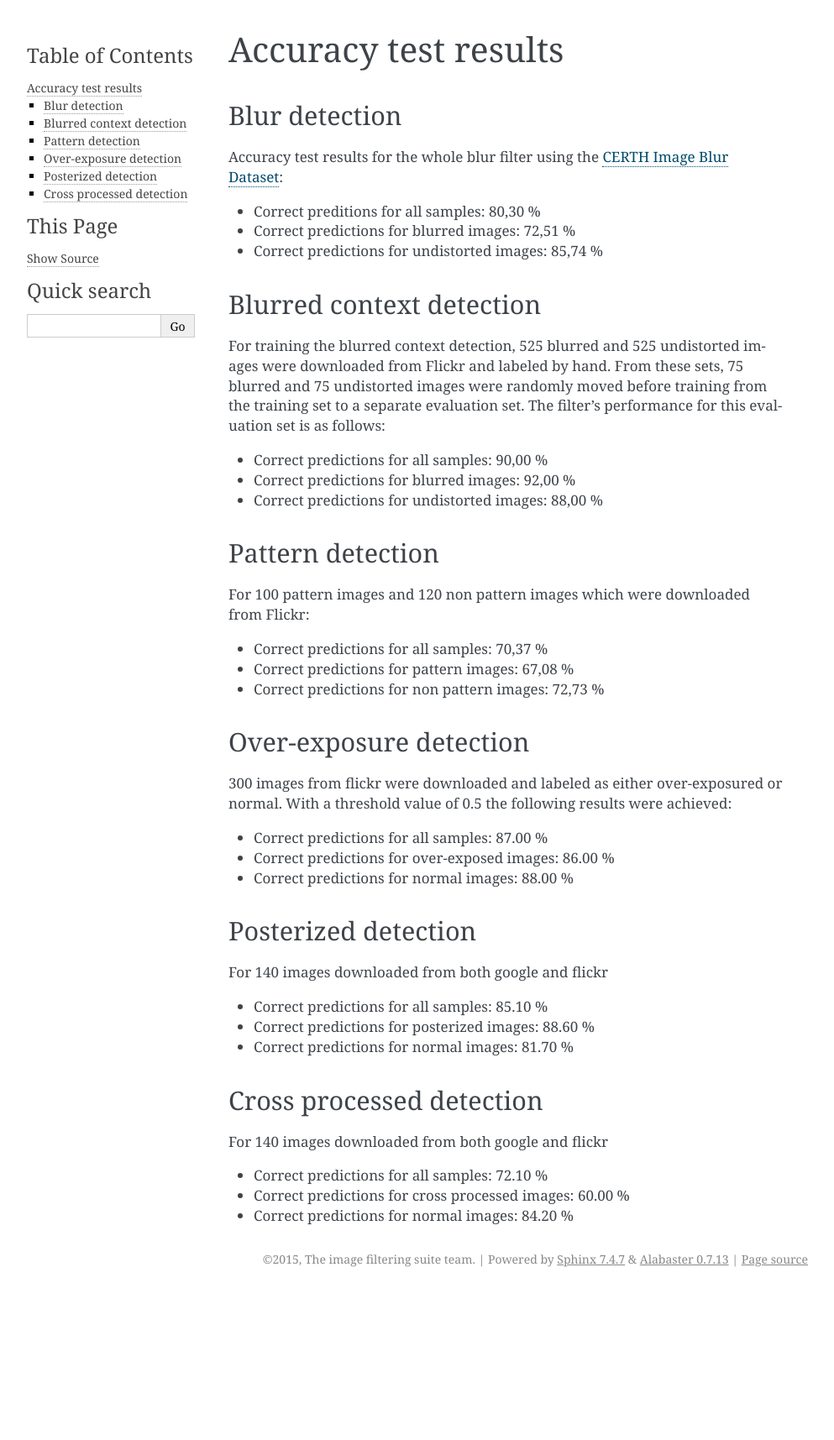
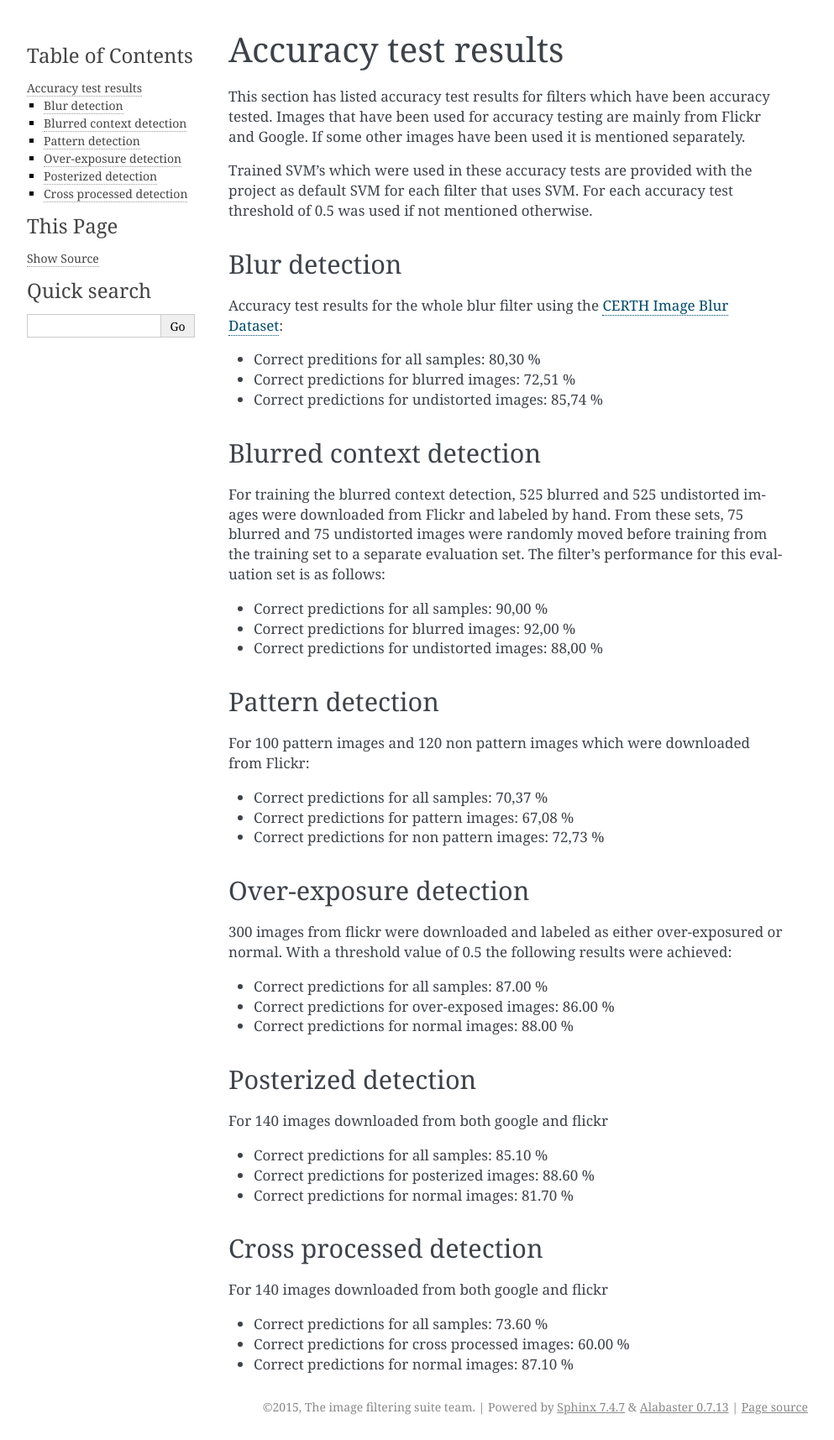
Before and after one commit to vismantic-ohtuprojekti/qualipy, a Sphinx documentation site: the page built from docs/accuracy.rst, in a window 1280 px wide. Shown: the whole page at 84% size, without its empty margins (148-1141 px from the left). Built offline with Sphinx 7.4.7, drawn with Linux system fonts in a browser that asks for light colours; before the commit the page ends 1539 px from its top, so only the background shows below that.

Commit message:
Accuracy documentation update for cross processed and intro added

```diff
--- a/docs/accuracy.rst
+++ b/docs/accuracy.rst
@@ -2,6 +2,13 @@
 
 Accuracy test results
 *********************
+This section has listed accuracy test results for filters which have been accuracy tested.
+Images that have been used for accuracy testing are mainly from Flickr and Google.
+If some other images have been used it is mentioned separately.
+
+Trained SVM's which were used in these accuracy tests are provided with the project as default
+SVM for each filter that uses SVM. For each accuracy test threshold of 0.5 was used if not
+mentioned otherwise.
 
 Blur detection
 --------------
@@ -47,6 +54,6 @@ Cross processed detection
 -------------------------
 For 140 images downloaded from both google and flickr
 
-* Correct predictions for all samples:  72.10 %
+* Correct predictions for all samples:  73.60 %
 * Correct predictions for cross processed images: 60.00 %
-* Correct predictions for normal images: 84.20 %
+* Correct predictions for normal images: 87.10 %
```
